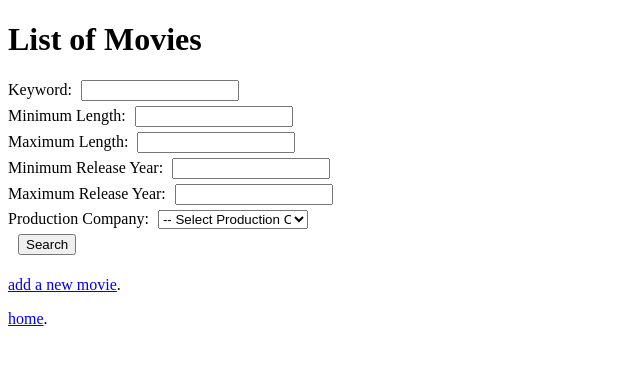
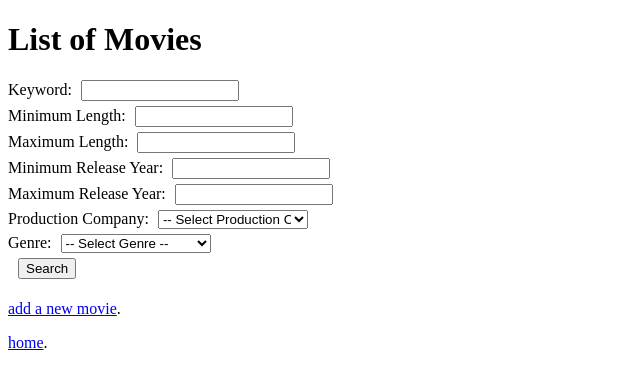
Before and after one commit to chainruleysfj/database, a Django app: page /movies/ in a window 1280 px wide. Shown: the top 389 px of the page, without its empty margins (0-640 px from the left). Run offline with Django 5.2, Linux system fonts and the light colour scheme.

Commit message:
根据电影类型查找电影

```diff
--- a/movie_project/movie_app/templates/list_movies.html
+++ b/movie_project/movie_app/templates/list_movies.html
@@ -69,6 +69,16 @@
             </select>
         </div>
 
+        <div>
+            <label for="genre">Genre:</label>
+            <select id="genre" name="genre">
+                <option value="">-- Select Genre --</option>
+                {% for genre in genres %}
+                    <option value="{{ genre.genre_id }}">{{ genre.genre_name }}</option>
+                {% endfor %}
+            </select>
+        </div>
+
         <button type="submit">Search</button>
     <ul>
         {% for movie in movies %}
--- a/movie_project/movie_app/views.py
+++ b/movie_project/movie_app/views.py
@@ -235,6 +235,15 @@ def list_movies(request):
         for company in production_companies
     ]
 
+    # 获取所有电影类型以供搜索表单使用
+    with connection.cursor() as cursor:
+        cursor.callproc('select_all_genre')
+        genres = cursor.fetchall()
+    genres_list = [
+        {'genre_id': genre[0], 'genre_name': genre[1]}
+        for genre in genres
+    ]
+
     # 如果有搜索请求，处理搜索
     if request.method == 'GET' and (
         'keyword' in request.GET or
@@ -242,7 +251,8 @@ def list_movies(request):
         'max_length' in request.GET or
         'min_releaseyear' in request.GET or
         'max_releaseyear' in request.GET or
-        'production_company' in request.GET
+        'production_company' in request.GET or
+        'genre' in request.GET
     ):
         keyword = request.GET.get('keyword', '')
         min_length = get_int_or_default(request.GET.get('min_length'), 0)
@@ -250,15 +260,18 @@ def list_movies(request):
         min_releaseyear = get_int_or_default(request.GET.get('min_releaseyear'), 0)
         max_releaseyear = get_int_or_default(request.GET.get('max_releaseyear'), 9999)
         production_company_id = get_int_or_default(request.GET.get('production_company'), None)
+        genre_id = get_int_or_default(request.GET.get('genre'), None)
+
 
         with connection.cursor() as cursor:
-            cursor.callproc('search_movies_with_directors_and_companies', [
+            cursor.callproc('search_movies_with_directors_and_companies_and_genres', [
                 keyword,
                 min_length,
                 max_length,
                 min_releaseyear,
                 max_releaseyear,
-                production_company_id
+                production_company_id,
+                genre_id
             ])
             movies = cursor.fetchall()
     else:
@@ -290,7 +303,10 @@ def list_movies(request):
         })
 
 
-    return render(request, 'list_movies.html', {'movies': movies_list, 'production_companies': production_companies_list})
+    return render(request, 'list_movies.html', {
+        'movies': movies_list,
+        'production_companies': production_companies_list,
+        'genres': genres_list})
 
 
 def movie_detail(request, movie_id):
```
Also changed, not shown: manage_procedure.sql (+29 -0 lines).
